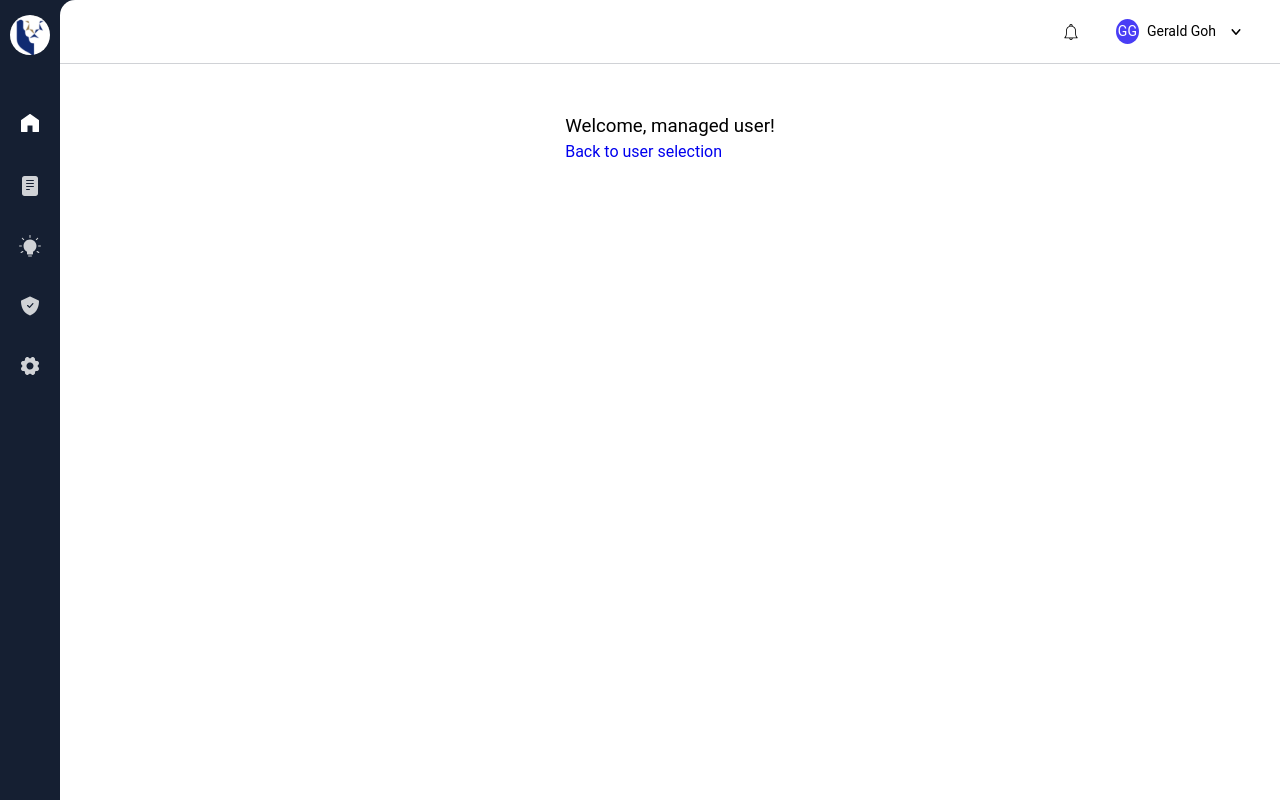
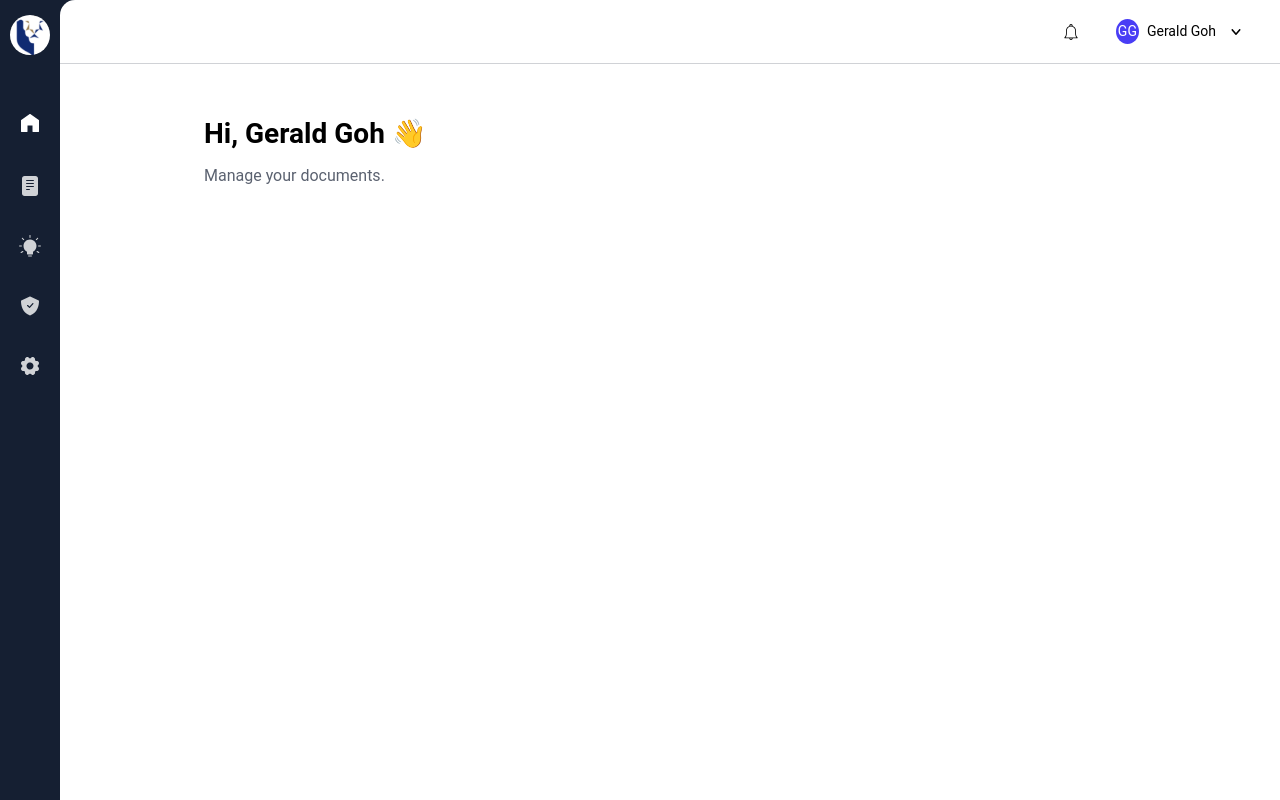
Before and after one commit to skerschhackl/spa_accredify, a Vue app: page /managed in a window 1280 px wide. Built offline with nearby package versions, Linux system fonts and the light colour scheme.

Commit message:
add user greeting

```diff
--- a/src/App.vue
+++ b/src/App.vue
@@ -2,12 +2,13 @@
   import { RouterView } from 'vue-router';
   import NavBar from './components/NavBar.vue';
   import UtilityNavBar from './components/UtilityNavBar.vue';
+  import userData from './utils/UserData.js';
 </script>
 
 <template>
   <NavBar />
   <main class="page-wrapper">
-    <UtilityNavBar firstName="Gerald" lastName="Goh" />
+    <UtilityNavBar :firstName="userData.firstName" :lastName="userData.lastName" />
     <div class="page-content">
       <RouterView />
     </div>
--- a/src/assets/base.css
+++ b/src/assets/base.css
@@ -35,6 +35,10 @@
   --border-radius-large: 15px;
 
   --font-size-small: 0.875rem;
+  --font-size-headline: 1.75rem;
+
+  --font-weight-normal: 400;
+  --font-weight-bold: 700;
 
 }
 
--- a/src/assets/main.css
+++ b/src/assets/main.css
@@ -45,9 +45,7 @@
 }
 .page-content {
   display: flex;
-  justify-content: center;
-  align-items: center;
-  margin-top: 48px;
+  margin: 48px 144px;
 }
 
 a {
--- /dev/null
+++ b/src/components/UserGreeting.vue
@@ -0,0 +1,29 @@
+<script setup lang="ts">
+  import userUtils from '../utils/UserUtils.js';
+  import userData from '../utils/UserData.js';
+</script>
+
+<template>
+  <div class="greeting">
+    <h2 class="greeting--headline">
+      Hi, {{ userUtils.getUserName(userData.firstName, userData.lastName) }} 👋
+    </h2>
+    <div class="greeting--sub-headline">
+      Manage your documents.
+    </div>
+  </div>
+</template>
+
+<style scoped>
+  .greeting--headline {
+    /* font-family: 'Pulp Display', sans-serif; */
+    font-size: var(--font-size-headline);
+    font-weight: var(--font-weight-bold);
+    line-height: 44px;
+  }
+  .greeting--sub-headline {
+    color: var(--color-text-light);
+    line-height: 24px;
+    margin-top: 8px;
+  }
+</style>
--- a/src/components/UtilityNavBar.vue
+++ b/src/components/UtilityNavBar.vue
@@ -1,21 +1,12 @@
 <script setup lang="ts">
   import IconBell from './icons/IconBell.vue';
   import IconChevron from './icons/IconChevron.vue';
-  import { defineComponent } from 'vue'
+  import userUtils from '../utils/UserUtils.js';
 
   defineProps<{
     firstName: string,
     lastName: string
   }>()
-
-
-  const getUserName = (firstName: string, lastName: string) => {
-    return firstName + ' ' + lastName;
-  }
-
-  const getInitials = (firstName: string, lastName: string) => {
-    return firstName.charAt(0).toUpperCase() + lastName.charAt(0).toUpperCase();
-  }
 
 </script>
 
@@ -24,10 +15,10 @@
     <div class="utility-nav-bar--content">
       <IconBell class="utility-nav-bar--bell-icon" />
       <div class="utility-nav-bar--initials">
-        {{ getInitials(firstName, lastName) }}
+        {{ userUtils.getInitials(firstName, lastName) }}
       </div>
       <div class="utility-nav-bar--username">
-        {{ getUserName(firstName, lastName) }}
+        {{ userUtils.getUserName(firstName, lastName) }}
       </div>
       <IconChevron class="utility-nav-bar--chevron" />
     </div>
--- /dev/null
+++ b/src/utils/UserData.ts
@@ -0,0 +1,4 @@
+export default {
+  firstName: "Gerald",
+  lastName: "Goh"
+}
--- /dev/null
+++ b/src/utils/UserUtils.ts
@@ -0,0 +1,9 @@
+export default {
+  getUserName: (firstName: string, lastName: string) => {
+    return firstName + ' ' + lastName;
+  },
+
+  getInitials: (firstName: string, lastName: string) => {
+    return firstName.charAt(0).toUpperCase() + lastName.charAt(0).toUpperCase();
+  }
+}
--- a/src/views/UserManagedView.vue
+++ b/src/views/UserManagedView.vue
@@ -1,12 +1,9 @@
 <script setup lang="ts">
-  import UserLogin from '../components/UserLogin.vue'
+  import UserGreeting from '../components/UserGreeting.vue';
 </script>
 
 <template>
   <main>
-    <h3>Welcome, managed user!</h3>
-    <nav>
-      <RouterLink to="/">Back to user selection</RouterLink>
-    </nav>
+    <UserGreeting />
   </main>
 </template>
--- a/src/views/UserPersonalView.vue
+++ b/src/views/UserPersonalView.vue
@@ -1,12 +1,9 @@
 <script setup lang="ts">
-  import UserLogin from '../components/UserLogin.vue'
+  import UserGreeting from '../components/UserGreeting.vue';
 </script>
 
 <template>
   <main>
-    <h3>Welcome, personal user!</h3>
-    <nav>
-      <RouterLink to="/">Back to user selection</RouterLink>
-    </nav>
+    <UserGreeting />
   </main>
 </template>
```
Also changed, not shown: 1 other file (tests, documents, lock files or other folders).
